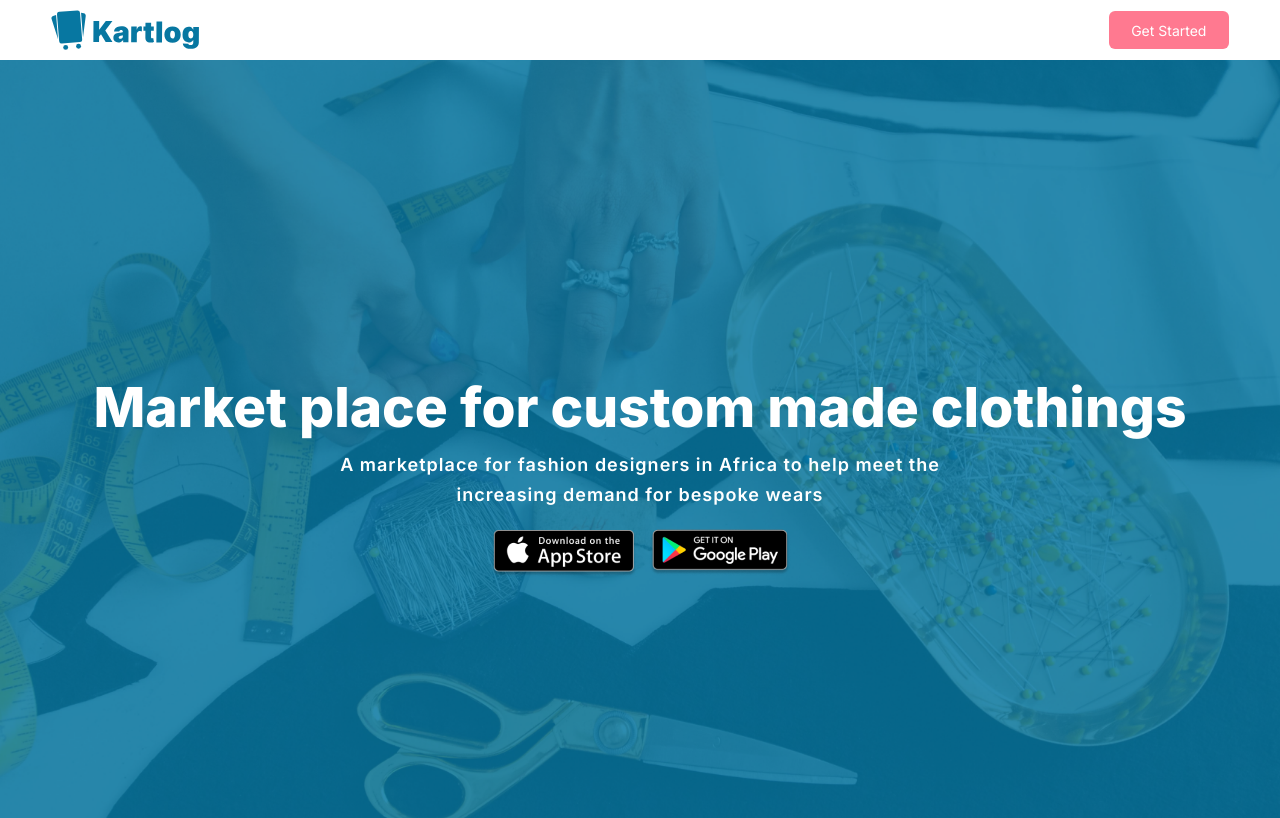
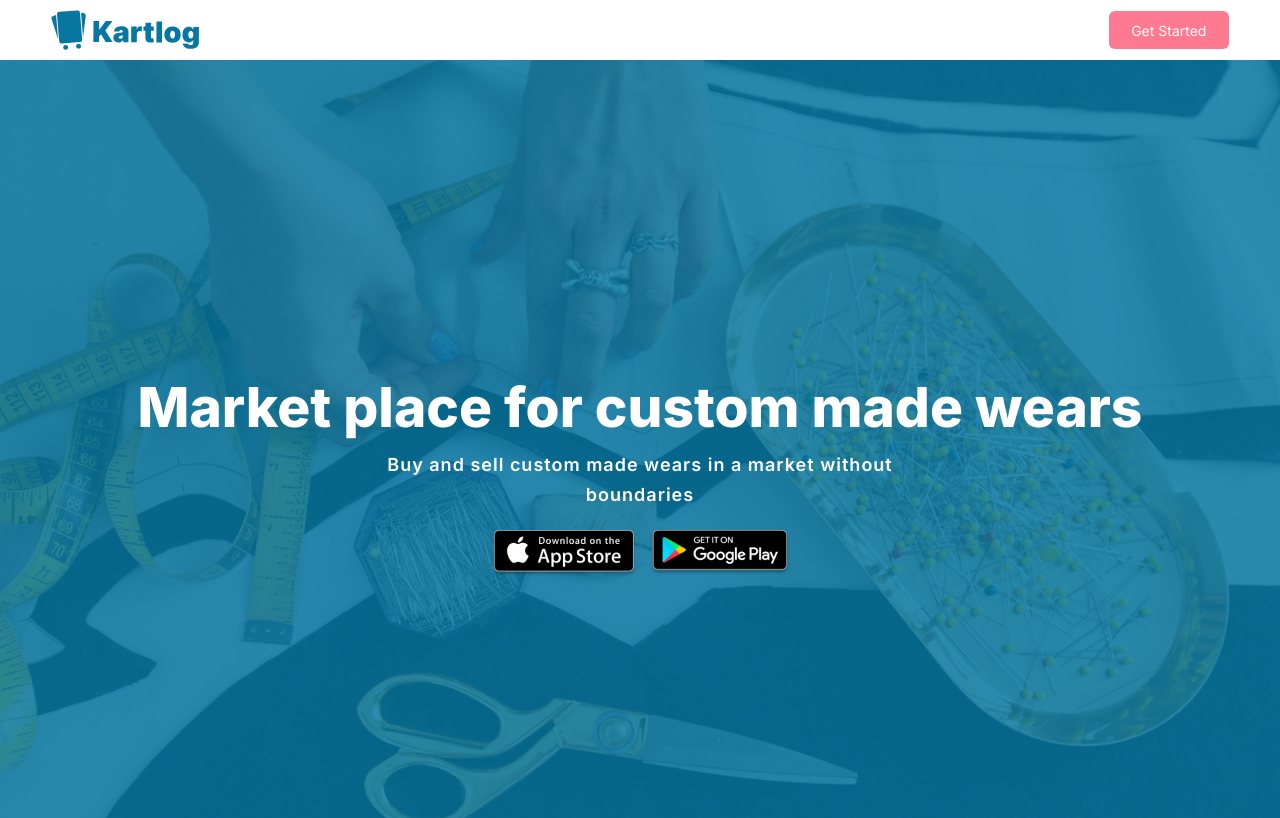
Before and after one commit to kiisi/cleanhub, a React (Create React App) app: page / in a window 1280 px wide. Shown: the top 818 px of the page. Built offline with nearby package versions, Linux system fonts and the light colour scheme.

Commit message:
Update Header.js

```diff
--- a/src/components/Main/Header/Header.js
+++ b/src/components/Main/Header/Header.js
@@ -8,11 +8,10 @@ const Header = () => {
     <header className="k-header">
       <div className="header-container">
         <div className="header-main">
-          <h1>Market place for custom made clothings</h1>
+          <h1>Market place for custom made wears</h1>
         </div>
         <div className="header-sub">
-          <p>A marketplace for fashion designers in Africa to help meet the increasing demand for bespoke wears
-</p>
+          <p>Buy and sell custom made wears in a market without boundaries</p>
         </div>
         <div className="getapp">
           <div className="appstore"><img src={appstore} alt='appstore'/></div>
```
